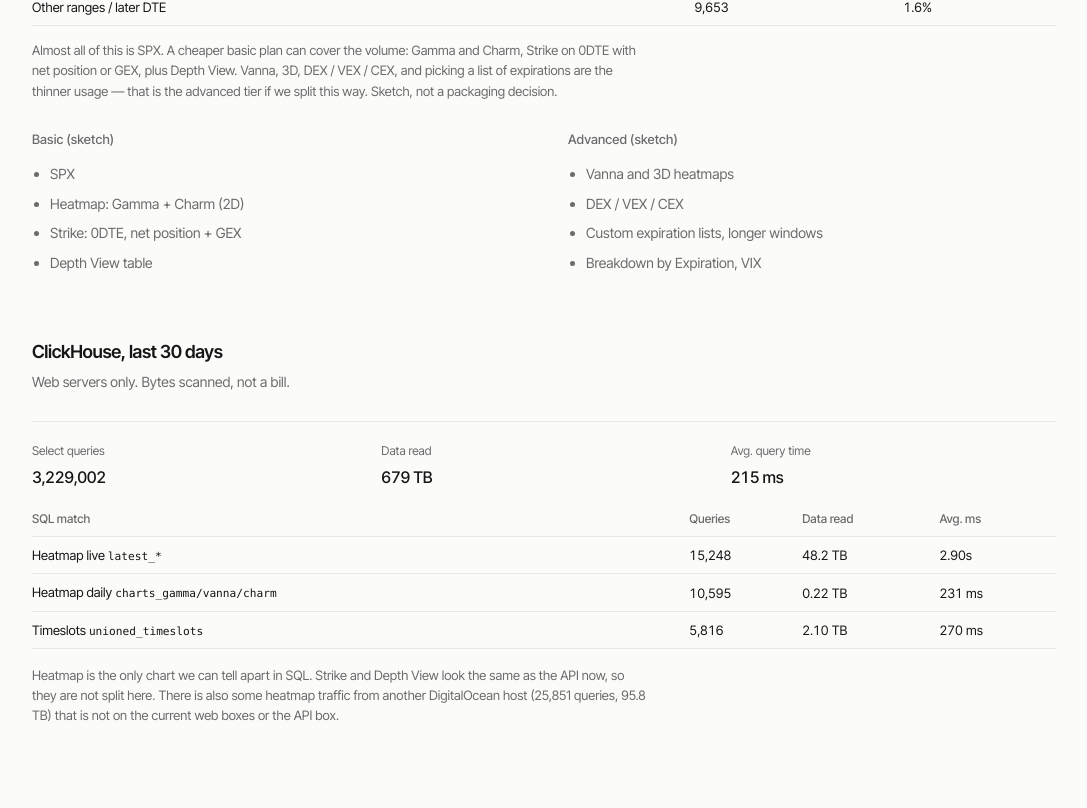
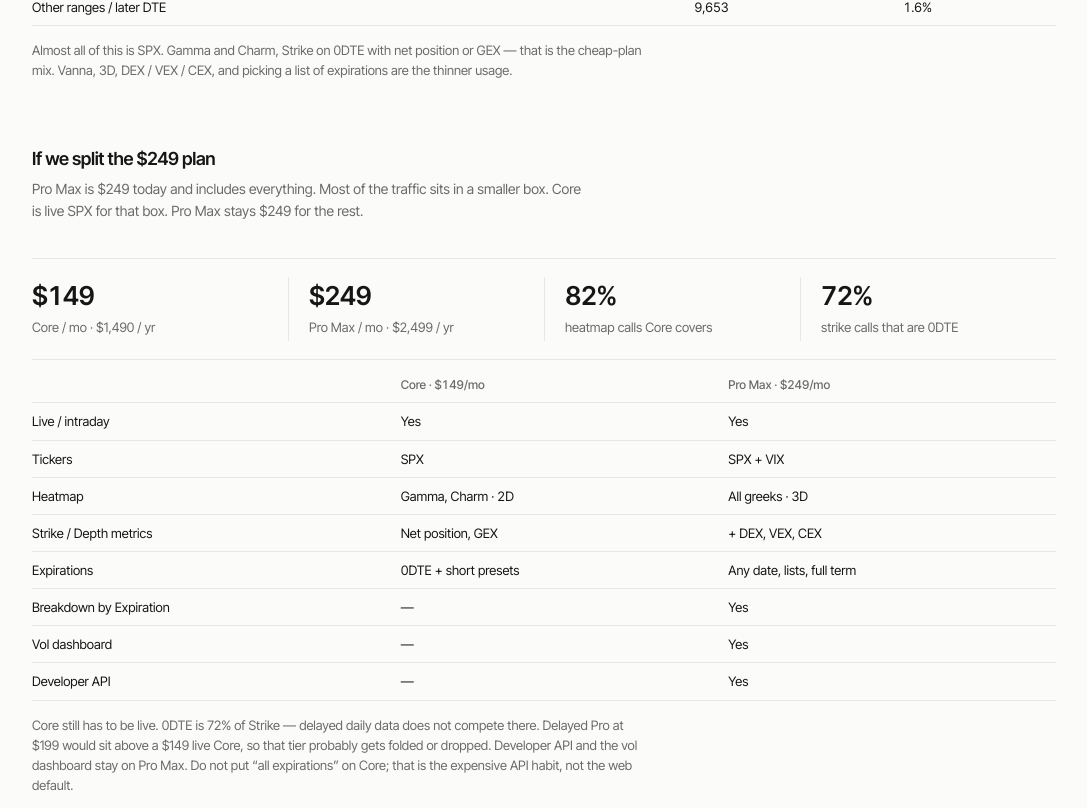
Before and after one commit to Korodee/api-report, a React (Vite) app: page / in a window 1280 px wide. Shown: the part 3552-4360 px from the top of the page, without its empty margins (96-1183 px from the left). Built offline with nearby package versions, Linux system fonts and the light colour scheme.

Commit message:
Propose a $149 live Core vs $249 Pro Max split from the usage mix.

```diff
--- a/src/App.tsx
+++ b/src/App.tsx
@@ -2,6 +2,7 @@
 import { VolumeScatter } from "./components/VolumeScatter";
 import { ModuleTable } from "./components/ModuleTable";
 import { PathTable } from "./components/PathTable";
+import { PlanTable } from "./components/PlanTable";
 import { ShareTable } from "./components/ShareTable";
 import {
   API_GREEKS,
@@ -15,7 +16,11 @@
   apiTrafficInsightApplies,
   CH_WINDOW_LABEL,
   modulesByProposedUnits,
+  PLAN_ADV,
+  PLAN_CORE,
+  PLAN_FEATURES,
   PULLED_AT,
+  planCoverage,
   unitMultiplier,
   WAREHOUSE,
   WEB_GREEK_TOTAL,
@@ -200,32 +205,55 @@
           nameHeader="Selection"
         />
         <p className="insight">
-          Almost all of this is SPX. A cheaper basic plan can cover the
-          volume: Gamma and Charm, Strike on 0DTE with net position or GEX,
-          plus Depth View. Vanna, 3D, DEX / VEX / CEX, and picking a list of
-          expirations are the thinner usage — that is the advanced tier if
-          we split this way. Sketch, not a packaging decision.
+          Almost all of this is SPX. Gamma and Charm, Strike on 0DTE with net
+          position or GEX — that is the cheap-plan mix. Vanna, 3D, DEX / VEX /
+          CEX, and picking a list of expirations are the thinner usage.
         </p>
-        <div className="split" style={{ marginTop: 28 }}>
-          <div>
-            <h3>Basic (sketch)</h3>
-            <ul className="next-steps">
-              <li>SPX</li>
-              <li>Heatmap: Gamma + Charm (2D)</li>
-              <li>Strike: 0DTE, net position + GEX</li>
-              <li>Depth View table</li>
-            </ul>
+      </section>
+
+      <section className="section">
+        <div className="section__head">
+          <h2>If we split the $249 plan</h2>
+          <p>
+            Pro Max is $249 today and includes everything. Most of the traffic
+            sits in a smaller box. Core is live SPX for that box. Pro Max stays
+            $249 for the rest.
+          </p>
+        </div>
+        <div className="metrics" aria-label="Suggested plan prices">
+          <div className="metric">
+            <div className="metric__value">${PLAN_CORE.monthly}</div>
+            <div className="metric__label">
+              Core / mo · ${fmtInt(PLAN_CORE.yearly)} / yr
+            </div>
           </div>
-          <div>
-            <h3>Advanced (sketch)</h3>
-            <ul className="next-steps">
-              <li>Vanna and 3D heatmaps</li>
-              <li>DEX / VEX / CEX</li>
-              <li>Custom expiration lists, longer windows</li>
-              <li>Breakdown by Expiration, VIX</li>
-            </ul>
+          <div className="metric">
+            <div className="metric__value">${PLAN_ADV.monthly}</div>
+            <div className="metric__label">
+              Pro Max / mo · ${fmtInt(PLAN_ADV.yearly)} / yr
+            </div>
+          </div>
+          <div className="metric">
+            <div className="metric__value">
+              {planCoverage.heatmapCorePct.toFixed(0)}%
+            </div>
+            <div className="metric__label">heatmap calls Core covers</div>
+          </div>
+          <div className="metric">
+            <div className="metric__value">
+              {planCoverage.strike0dtePct.toFixed(0)}%
+            </div>
+            <div className="metric__label">strike calls that are 0DTE</div>
           </div>
         </div>
+        <PlanTable rows={PLAN_FEATURES} />
+        <p className="insight">
+          Core still has to be live. 0DTE is 72% of Strike — delayed daily data
+          does not compete there. Delayed Pro at $199 would sit above a $149 live
+          Core, so that tier probably gets folded or dropped. Developer API and
+          the vol dashboard stay on Pro Max. Do not put “all expirations” on
+          Core; that is the expensive API habit, not the web default.
+        </p>
       </section>
 
       <section className="section section--last">
--- /dev/null
+++ b/src/components/PlanTable.tsx
@@ -0,0 +1,31 @@
+import type { PlanFeatureRow } from "../data";
+import { PLAN_ADV, PLAN_CORE } from "../data";
+
+export function PlanTable({ rows }: { rows: PlanFeatureRow[] }) {
+  return (
+    <div className="table-wrap">
+      <table className="price-table warehouse-table plan-table">
+        <thead>
+          <tr>
+            <th></th>
+            <th>
+              {PLAN_CORE.name} · ${PLAN_CORE.monthly}/mo
+            </th>
+            <th>
+              {PLAN_ADV.name} · ${PLAN_ADV.monthly}/mo
+            </th>
+          </tr>
+        </thead>
+        <tbody>
+          {rows.map((row) => (
+            <tr key={row.id}>
+              <td>{row.label}</td>
+              <td>{row.core}</td>
+              <td>{row.advanced}</td>
+            </tr>
+          ))}
+        </tbody>
+      </table>
+    </div>
+  );
+}
--- a/src/data.ts
+++ b/src/data.ts
@@ -380,6 +380,58 @@
   { id: "upcoming", label: "Upcoming", calls: 424 },
 ];
 
+/** Suggested web tiers. $249 is today’s Pro Max. */
+export const PLAN_CORE = { name: "Core", monthly: 149, yearly: 1490 };
+export const PLAN_ADV = { name: "Pro Max", monthly: 249, yearly: 2499 };
+
+export type PlanFeatureRow = {
+  id: string;
+  label: string;
+  core: string;
+  advanced: string;
+};
+
+export const PLAN_FEATURES: PlanFeatureRow[] = [
+  { id: "live", label: "Live / intraday", core: "Yes", advanced: "Yes" },
+  { id: "ticker", label: "Tickers", core: "SPX", advanced: "SPX + VIX" },
+  { id: "heatmap", label: "Heatmap", core: "Gamma, Charm · 2D", advanced: "All greeks · 3D" },
+  {
+    id: "metrics",
+    label: "Strike / Depth metrics",
+    core: "Net position, GEX",
+    advanced: "+ DEX, VEX, CEX",
+  },
+  {
+    id: "expiry",
+    label: "Expirations",
+    core: "0DTE + short presets",
+    advanced: "Any date, lists, full term",
+  },
+  {
+    id: "by-exp",
+    label: "Breakdown by Expiration",
+    core: "—",
+    advanced: "Yes",
+  },
+  { id: "vol", label: "Vol dashboard", core: "—", advanced: "Yes" },
+  { id: "api", label: "Developer API", core: "—", advanced: "Yes" },
+];
+
+const heatmapCoreCalls = WEB_GREEKS.filter(
+  (row) => row.id === "gamma" || row.id === "charm",
+).reduce((sum, row) => sum + row.calls, 0);
+const strike0dteCalls =
+  WEB_STRIKE_EXPIRY.find((row) => row.id === "0dte")?.calls ?? 0;
+const strikeCoreMetricCalls = WEB_STRIKE_METRICS.filter(
+  (row) => row.id === "NET_POSITION" || row.id === "GEX",
+).reduce((sum, row) => sum + row.calls, 0);
+
+export const planCoverage = {
+  heatmapCorePct: (heatmapCoreCalls / WEB_GREEK_TOTAL) * 100,
+  strike0dtePct: (strike0dteCalls / WEB_STRIKE_PARAM_TOTAL) * 100,
+  strikeNetGexPct: (strikeCoreMetricCalls / WEB_STRIKE_PARAM_TOTAL) * 100,
+};
+
 export const WAREHOUSE: {
   web: WarehouseSlice & {
     heatmapLive: WarehouseSlice;
--- a/src/styles.css
+++ b/src/styles.css
@@ -420,6 +420,17 @@
   font-variant-numeric: tabular-nums;
 }
 
+.plan-table {
+  margin-top: 8px;
+}
+
+.plan-table th:nth-child(2),
+.plan-table td:nth-child(2),
+.plan-table th:nth-child(3),
+.plan-table td:nth-child(3) {
+  width: 32%;
+}
+
 .comparison {
   display: grid;
   grid-template-columns: repeat(3, minmax(0, 1fr));
```
